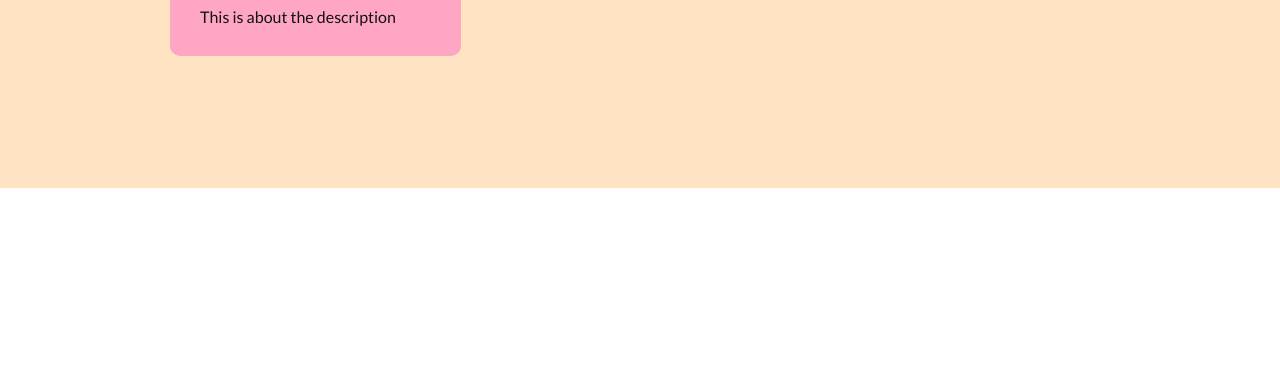
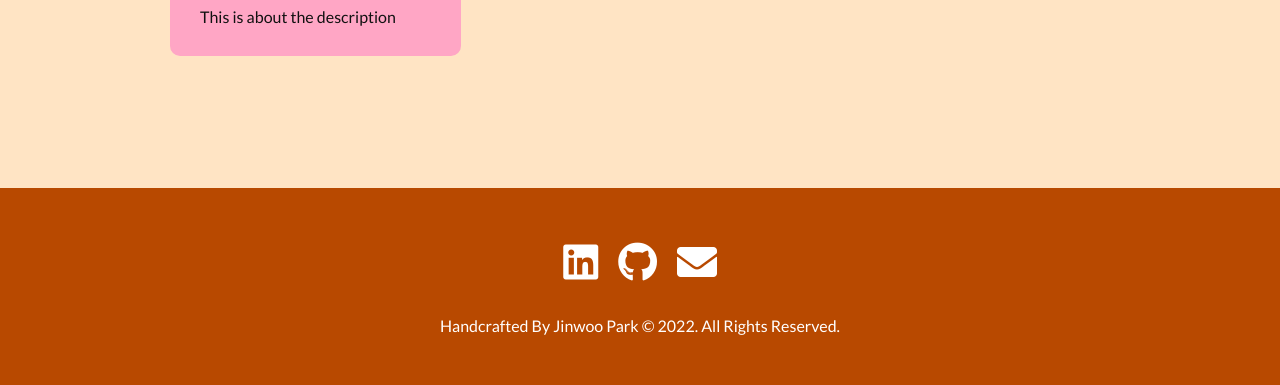
Before and after one commit to elvintern/elvins-blog, a plain HTML site: page index.html in a window 1280 px wide. Shown: the part 2105-2490 px from the top of the page. Before the commit the page ends 2293 px from the top, so only its background shows below. Drawn offline with Linux system fonts and the light colour scheme.

Commit message:
Add Footer

```diff
--- a/index.html
+++ b/index.html
@@ -43,7 +43,7 @@
         </li>
         <li class="nav__item">
           <a href="https://github.com/elvintern" class="nav__link"
-            ><i class="fab fa-github"></i
+            ><i class="fab fa-github nav__icon"></i
           ></a>
         </li>
         <li class="nav__item">
@@ -111,5 +111,29 @@
         </div>
       </section>
     </main>
+    <footer class="footer">
+      <ul class="footer__list">
+        <li class="footer__item">
+          <a
+            href="https://www.linkedin.com/in/jinwoo-park-24aa42226/"
+            class="footer__link"
+            ><i class="fab fa-linkedin footer__icon"></i
+          ></a>
+        </li>
+        <li class="footer__item">
+          <a href="https://github.com/elvintern" class="footer__link"
+            ><i class="fab fa-github footer__icon"></i
+          ></a>
+        </li>
+        <li class="footer__item">
+          <a href="mailto: elvintern@gmail.com" class="footer__link"
+            ><i class="fas fa-envelope footer__icon"></i
+          ></a>
+        </li>
+      </ul>
+      <p class="footer__copyright">
+        Handcrafted By Jinwoo Park © 2022. All Rights Reserved.
+      </p>
+    </footer>
   </body>
 </html>
--- a/styles/main.css
+++ b/styles/main.css
@@ -217,3 +217,37 @@ body {
 .blog__description::first-letter {
   text-transform: uppercase;
 }
+
+/* *********************************************** */
+/* Section-Blog Style */
+/* *********************************************** */
+.footer {
+  padding: 5rem 17rem;
+  background-color: rgb(184, 73, 0);
+  color: #fff;
+}
+
+.footer__list {
+  display: flex;
+  gap: 2rem;
+  justify-content: center;
+  list-style: none;
+}
+
+.footer__item {
+  transition: 0.2s linear;
+}
+
+.footer__item:hover {
+  transform: translateY(-10px);
+}
+
+.footer__link {
+  color: #fff;
+  font-size: 4rem;
+}
+
+.footer__copyright {
+  text-align: center;
+  margin-top: 3rem;
+}
```
